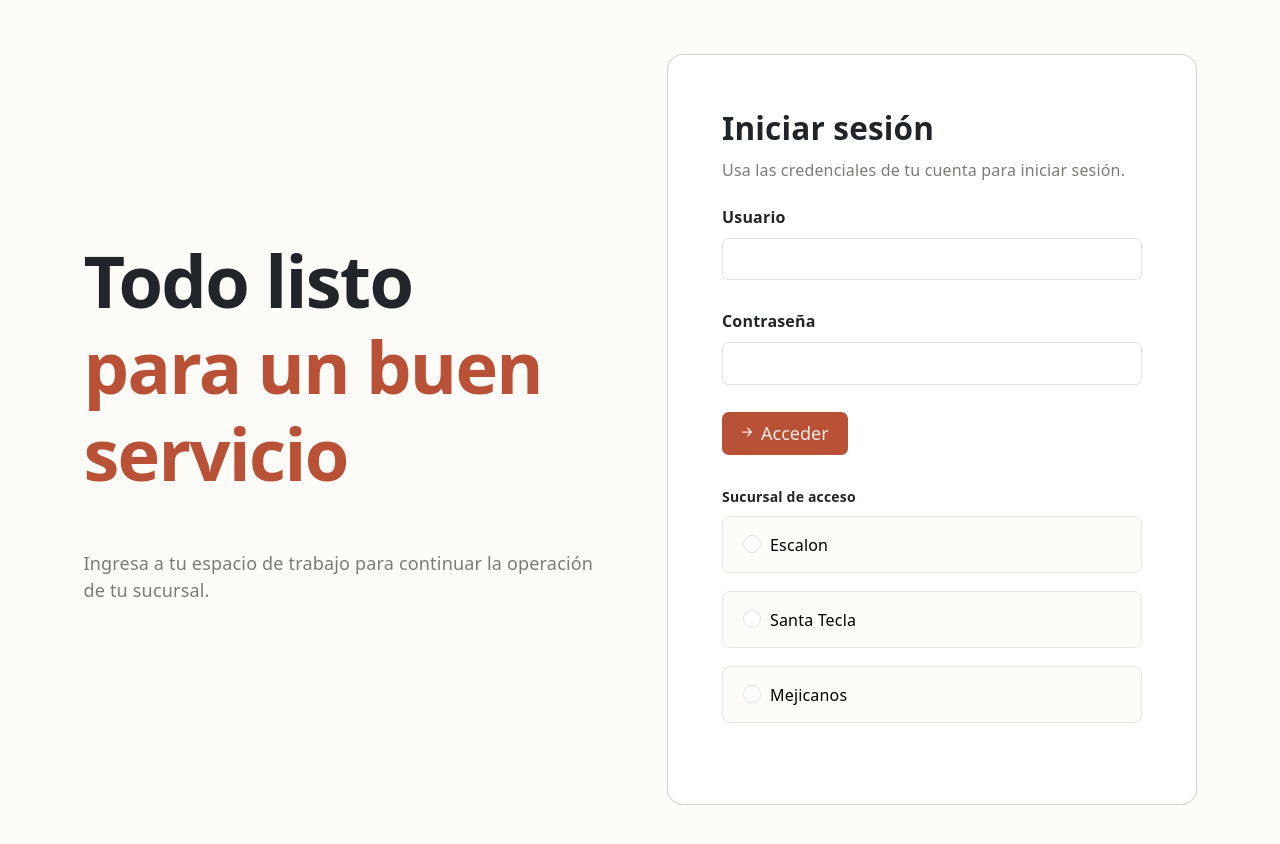
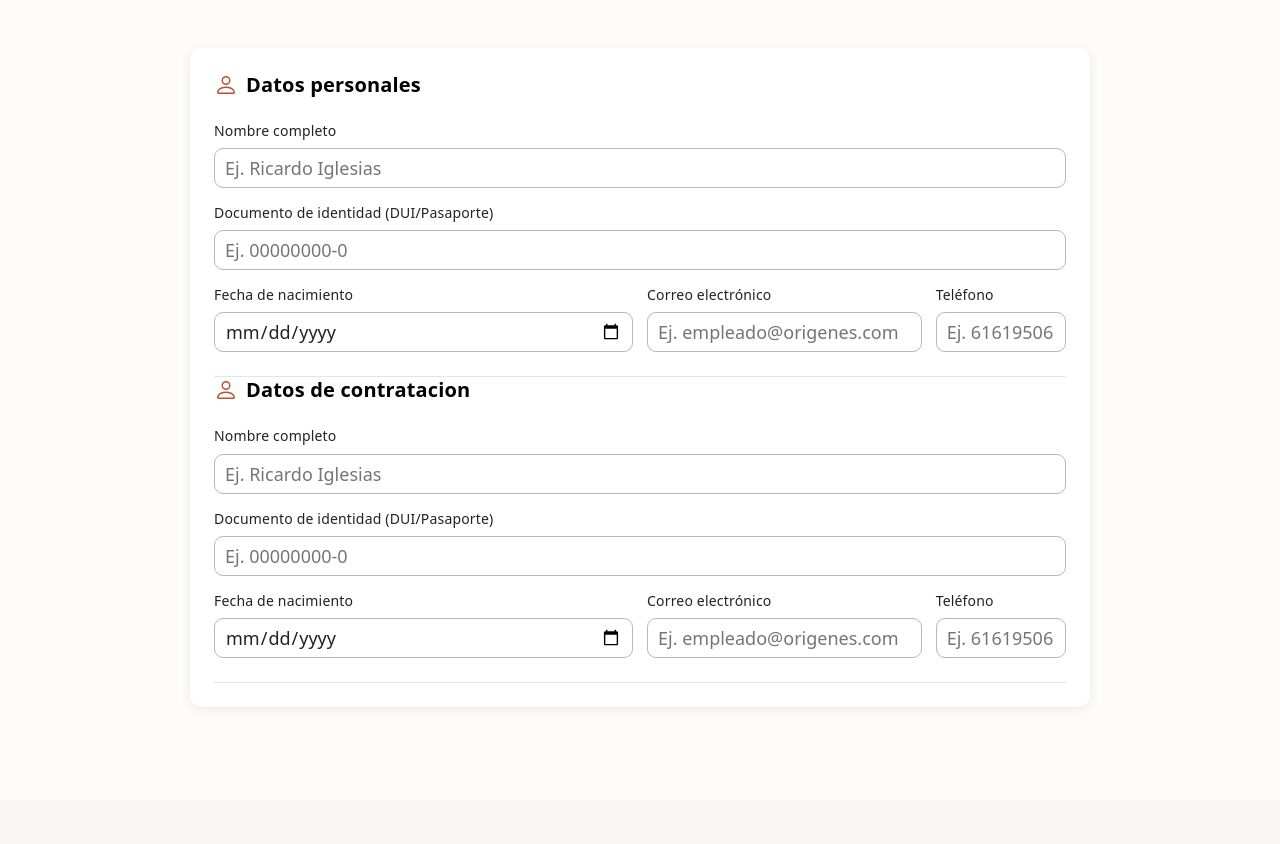
Before and after one commit to Daniellopez28/Proyecto_de_catedra_web, a React (Vite) app in the folder frontend/: page / in a window 1280 px wide. Shown: the top 844 px of the page. After the commit the page ends 800 px from the top, so only its background shows below. Built offline with nearby package versions, Linux system fonts and the light colour scheme.

Commit message:
feat: creacion de ventana nuevo empleado

```diff
--- a/frontend/components/employee-add.jsx
+++ b/frontend/components/employee-add.jsx
@@ -1,12 +1,74 @@
 import '../src/employee-add.css'
+import personalInformation from '../src/assets/person.svg'
 
 
-function EmployeeAdd(){
+function EmployeeAdd() {
 
-    return(
-        <div>
-
-        </div>
+    return (
+        <main>
+            <form action="">
+                <div className='employee-add-container'>
+                    <section>
+                        <p className='employee-personal-information-title'>
+                            <img src={personalInformation} alt="" className='employee-image' />
+                            <span className='employee-title'>Datos personales</span>
+                        </p>
+                        <div className='employee-personal-information'>
+                            <div className='employee-field employee-field--full'>
+                                <label htmlFor='employee-name'>Nombre completo</label>
+                                <input id='employee-name' type="text" placeholder='Ej. Ricardo Iglesias' />
+                            </div>
+                            <div className='employee-field employee-field--full'>
+                                <label htmlFor='employee-document'>Documento de identidad (DUI/Pasaporte)</label>
+                                <input id='employee-document' type="text" placeholder='Ej. 00000000-0' />
+                            </div>
+                            <div className='employee-field employee-field--date'>
+                                <label htmlFor='employee-birth-date'>Fecha de nacimiento</label>
+                                <input id='employee-birth-date' type="date" />
+                            </div>
+                            <div className='employee-field employee-field--email'>
+                                <label htmlFor='employee-email'>Correo electrónico</label>
+                                <input id='employee-email' type="email" placeholder='Ej. empleado@origenes.com' />
+                            </div>
+                            <div className='employee-field employee-field--phone'>
+                                <label htmlFor='employee-phone'>Teléfono</label>
+                                <input id='employee-phone' type="tel" placeholder='Ej. 61619506' />
+                            </div>
+                        </div>
+                    </section>
+                    <hr className='employee-section-divider' />
+                    <section>
+                        <p className='employee-personal-information-title'>
+                            <img src={personalInformation} alt="" className='employee-image' />
+                            <span className='employee-title'>Datos de contratacion</span>
+                        </p>
+                        <div className='employee-personal-information'>
+                            <div className='employee-field employee-field--full'>
+                                <label htmlFor='employee-name'>Nombre completo</label>
+                                <input id='employee-name' type="text" placeholder='Ej. Ricardo Iglesias' />
+                            </div>
+                            <div className='employee-field employee-field--full'>
+                                <label htmlFor='employee-document'>Documento de identidad (DUI/Pasaporte)</label>
+                                <input id='employee-document' type="text" placeholder='Ej. 00000000-0' />
+                            </div>
+                            <div className='employee-field employee-field--date'>
+                                <label htmlFor='employee-birth-date'>Fecha de nacimiento</label>
+                                <input id='employee-birth-date' type="date" />
+                            </div>
+                            <div className='employee-field employee-field--email'>
+                                <label htmlFor='employee-email'>Correo electrónico</label>
+                                <input id='employee-email' type="email" placeholder='Ej. empleado@origenes.com' />
+                            </div>
+                            <div className='employee-field employee-field--phone'>
+                                <label htmlFor='employee-phone'>Teléfono</label>
+                                <input id='employee-phone' type="tel" placeholder='Ej. 61619506' />
+                            </div>
+                        </div>
+                    </section>
+                    <hr className='employee-section-divider' />
+                </div>
+            </form>
+        </main>
     )
 
 
--- a/frontend/src/App.jsx
+++ b/frontend/src/App.jsx
@@ -1,5 +1,5 @@
 import './App.css'
-import SideNavbar from '../components/login.jsx'
+import SideNavbar from '../components/employee-add.jsx'
 
 function App() {
   return <SideNavbar />
--- a/frontend/src/employee-add.css
+++ b/frontend/src/employee-add.css
@@ -0,0 +1,104 @@
+@import url('https://fonts.googleapis.com/css2?family=Inter:wght@300;400;500;600;700&display=swap');
+
+
+:root {
+    background-color: #f7f6f2;
+    --font-family: 'Inter', sans-serif;
+
+}
+
+.employee-add-container{
+    box-sizing: border-box;
+    width: min(80%, 900px);
+    margin: 48px auto;
+    padding: 24px;
+    background-color: #fff;
+    border-radius: 12px;
+    box-shadow: 0 2px 12px rgba(0, 0, 0, 0.08);
+}
+
+.employee-image{
+    width: 24px;
+    height: 24px;
+}
+
+.employee-title{
+    font-size: 20px;
+}
+
+.employee-personal-information-title{
+    color: black;
+    font-weight: bold;
+    display: flex;
+    align-items: center;
+    gap: 8px;
+    margin-bottom: 20px;
+}
+
+.employee-section-divider{
+    border: 0;
+    border-top: 1px solid #e5e5e5;
+    margin: 24px 0 0;
+}
+
+.employee-personal-information{
+    display: grid;
+    grid-template-columns: repeat(6, minmax(0, 1fr));
+    gap: 12px 14px;
+}
+
+.employee-field{
+    display: flex;
+    min-width: 0;
+    flex-direction: column;
+    gap: 4px;
+}
+
+.employee-field--full{
+    grid-column: 1 / -1;
+}
+
+.employee-field--date{
+    grid-column: span 3;
+}
+
+.employee-field--email{
+    grid-column: span 2;
+}
+
+.employee-field--phone{
+    grid-column: span 1;
+}
+
+.employee-field label{
+    color: #222;
+    font-size: 14px;
+    font-weight: 500;
+}
+
+.employee-field input{
+    box-sizing: border-box;
+    width: 100%;
+    min-width: 0;
+    height: 40px;
+    padding: 8px 10px;
+    border: 1px solid #b8b8b8;
+    border-radius: 9px;
+    background-color: #fff;
+    color: #222;
+    font: inherit;
+}
+
+@media (max-width: 600px){
+    .employee-add-container{
+        width: calc(100% - 32px);
+        margin: 24px auto;
+        padding: 18px;
+    }
+
+    .employee-field--date,
+    .employee-field--email,
+    .employee-field--phone{
+        grid-column: 1 / -1;
+    }
+}
```
Also changed, not shown: frontend/src/assets/person.svg (added).
